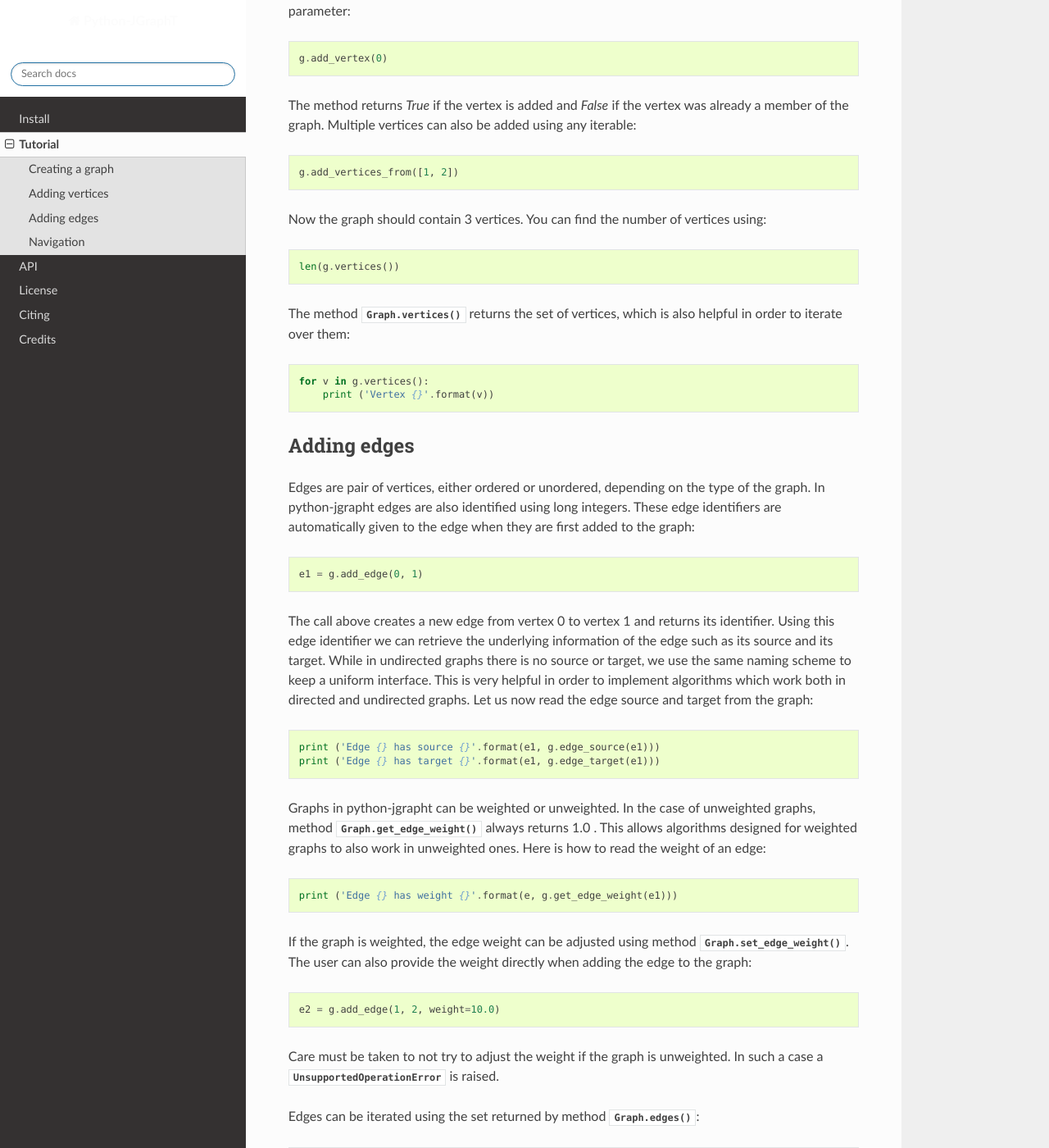
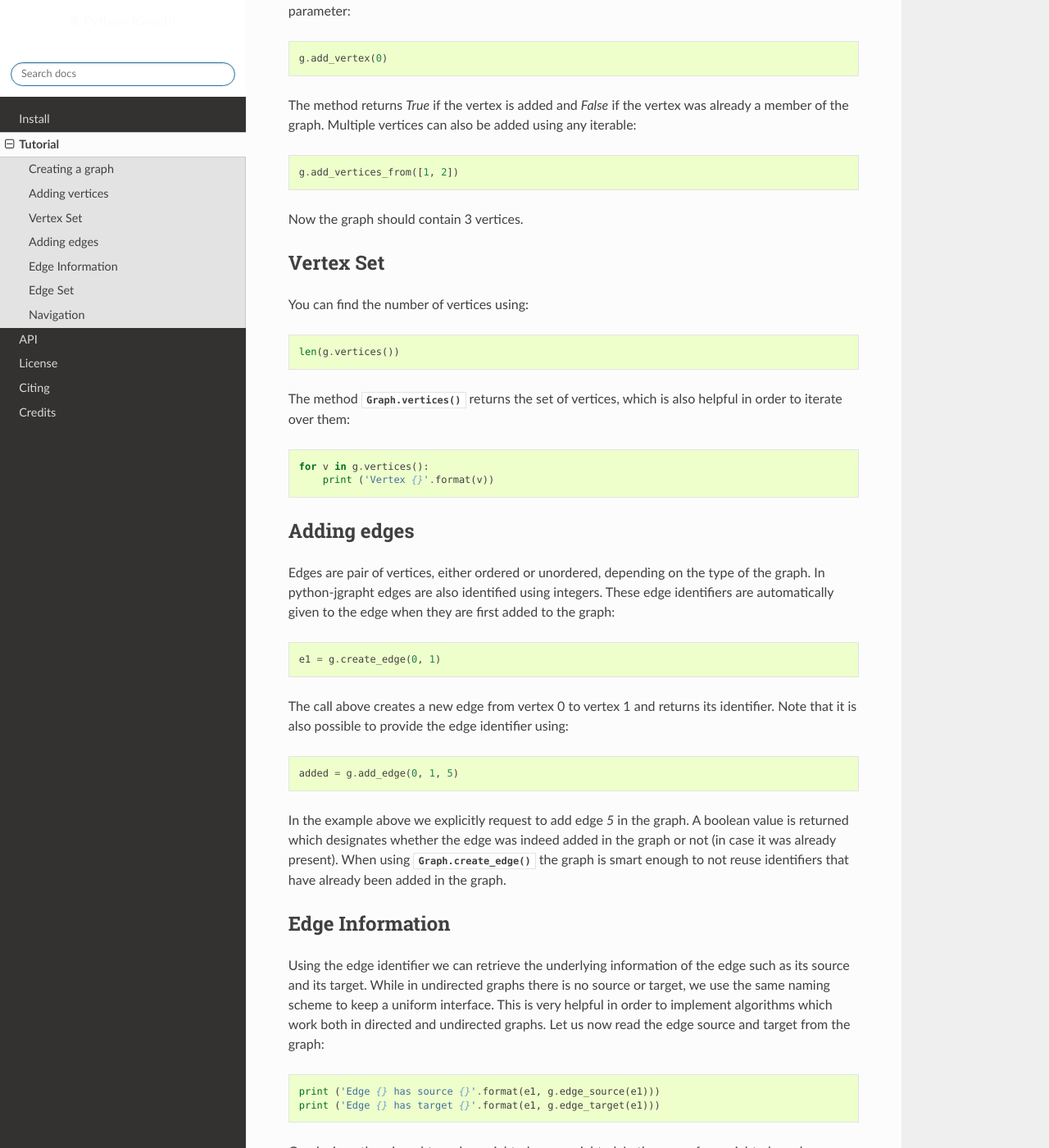
Before and after one commit to d-michail/python-jgrapht, a Sphinx documentation site: the page built from docs/tutorial.rst, in a window 1280 px wide and 1400 px high, scrolled down 563 px. Shown: the whole window at 82% size. Built offline with Sphinx 7.4.7 and the Read the Docs theme 2.0.0, drawn with Linux system fonts in a browser that asks for light colours; some of the changed text lies outside the part shown.

```diff
--- a/docs/api/algorithms/connectivity.rst
+++ b/docs/api/algorithms/connectivity.rst
@@ -7,7 +7,10 @@
 Algorithms
 ----------
 
-The following algorithms are available:
+Testing connectivity and finding connected components is one of the most basic
+operation requires when using graphs. Recall that depending on whether the
+graph is directed or not, we have two different notions of connectivity, i.e.
+strong and weak connectivity.
 
 .. automodule:: jgrapht.algorithms.connectivity
    :members:
--- a/docs/tutorial.rst
+++ b/docs/tutorial.rst
@@ -15,7 +15,7 @@
   g = jgrapht.create_graph(directed=True, weighted=True)
 
 The graph is a collection of vertices (aka nodes) and edges. In python-jgrapht vertices and
-edges are always long integers.
+edges are always integers.
 
 Adding vertices
 ---------------
@@ -31,7 +31,12 @@
 
   g.add_vertices_from([1, 2])
 
-Now the graph should contain 3 vertices. You can find the number of vertices using::
+Now the graph should contain 3 vertices.
+
+Vertex Set
+----------
+
+You can find the number of vertices using::
 
   len(g.vertices())
 
@@ -45,14 +50,26 @@
 ------------
 
 Edges are pair of vertices, either ordered or unordered, depending on the type of the graph.
-In python-jgrapht edges are also identified using long integers. These edge identifiers are
+In python-jgrapht edges are also identified using integers. These edge identifiers are
 automatically given to the edge when they are first added to the graph::
 
-  e1 = g.add_edge(0, 1)
+  e1 = g.create_edge(0, 1)
 
-The call above creates a new edge from vertex 0 to vertex 1 and returns its identifier. Using this
-edge identifier we can retrieve the underlying information of the edge such as its source and its
-target. While in undirected graphs there is no source or target, we use the same naming scheme
+The call above creates a new edge from vertex 0 to vertex 1 and returns its identifier. Note that
+it is also possible to provide the edge identifier using::
+
+  added = g.add_edge(0, 1, 5)
+
+In the example above we explicitly request to add edge `5` in the graph. A boolean value is returned
+which designates whether the edge was indeed added in the graph or not (in case it was already present).
+When using :py:meth:`.Graph.create_edge()` the graph is smart enough to not reuse identifiers that have
+already been added in the graph.
+
+Edge Information
+----------------
+
+Using the edge identifier we can retrieve the underlying information of the edge such as its source
+and its target. While in undirected graphs there is no source or target, we use the same naming scheme
 to keep a uniform interface. This is very helpful in order to implement algorithms which work both
 in directed and undirected graphs. Let us now read the edge source and target from the graph::
 
@@ -71,13 +88,20 @@
   e2 = g.add_edge(1, 2, weight=10.0)
 
 Care must be taken to not try to adjust the weight if the graph is unweighted. In such a case a
-:py:class:`.UnsupportedOperationError` is raised.
+:py:class:`ValueError` is raised.
+
+Edge Set
+--------
 
 Edges can be iterated using the set returned by method :py:meth:`.Graph.edges()`::
 
   for e in g.edges():
       print ('Edge {} has source {}'.format(e, g.edge_source(e)))
       print ('Edge {} has target {}'.format(e, g.edge_target(e)))
+
+Finding the number of edges can be performed by executing::
+
+  len(g.edge())
 
 Navigation
 ----------
```
Also changed, not shown: 1 other file.
